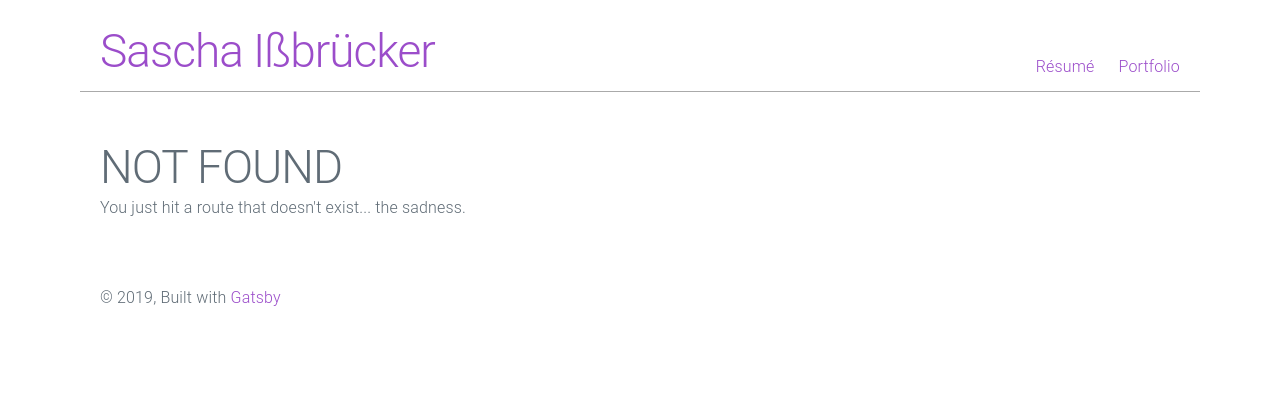
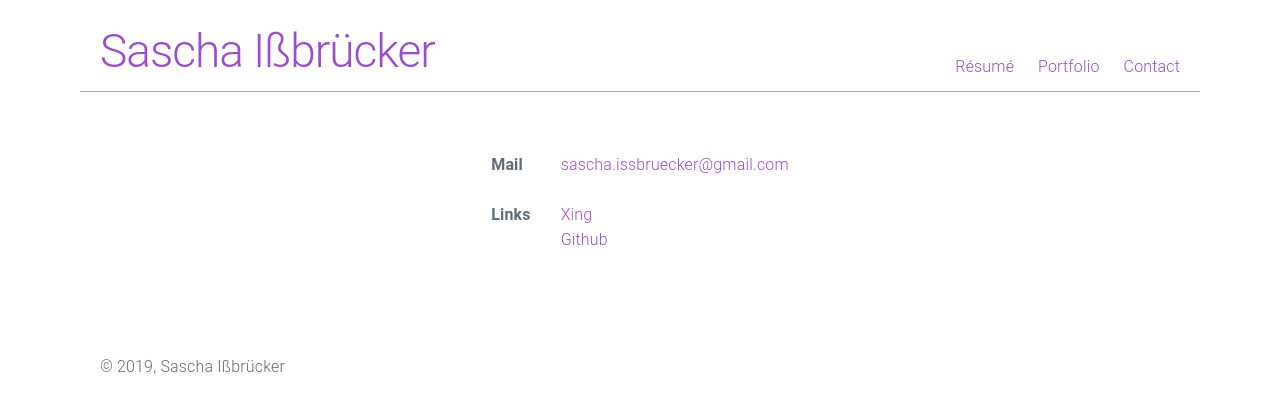
Before and after one commit to sissbruecker/homepage, a Gatsby site: page /contact in a window 1280 px wide. Before the commit this address had no page. Built offline with nearby package versions, Linux system fonts and the light colour scheme; Gatsby itself is replaced by a stand-in of ours.

Commit message:
Create basic contact page

```diff
--- a/src/components/header.js
+++ b/src/components/header.js
@@ -12,6 +12,7 @@ const Header = () => (
         <nav className={styles.nav}>
             <Link to='/resume'>Résumé</Link>
             <Link to='/portfolio'>Portfolio</Link>
+            <Link to='/contact'>Contact</Link>
         </nav>
     </header>
 );
--- a/src/components/layout.css
+++ b/src/components/layout.css
@@ -6,3 +6,7 @@ h1, h2, h3, h4, h5, h6 {
 footer {
     margin-top: 64px;
 }
+
+td {
+    vertical-align: top;
+}
--- a/src/components/layout.js
+++ b/src/components/layout.js
@@ -31,9 +31,7 @@ const Layout = ({ children }) => {
             <div className={'container'}>
                 <main>{children}</main>
                 <footer>
-                    © {new Date().getFullYear()}, Built with
-                    {` `}
-                    <a href="https://www.gatsbyjs.org">Gatsby</a>
+                    © {new Date().getFullYear()}, Sascha Ißbrücker
                 </footer>
             </div>
         </>
--- /dev/null
+++ b/src/pages/contact.js
@@ -0,0 +1,34 @@
+import React from 'react';
+import Layout from '../components/layout';
+import SEO from '../components/seo';
+import styles from './contact.module.css';
+
+const ContactPage = () => (
+    <Layout>
+        <SEO title="Contact"/>
+
+        <section className={styles.contact}>
+            <table>
+                <tbody>
+                <tr>
+                    <td><strong>Mail</strong></td>
+                    <td>
+                        <a href='mailto:sascha.issbruecker@gmail.com'>sascha.issbruecker@gmail.com</a>
+                    </td>
+                </tr>
+                <tr>
+                    <td><strong>Links</strong></td>
+                    <td>
+                        <a href='https://www.xing.com/profile/Sascha_Issbruecker'>Xing</a>
+                        <br/>
+                        <a href='https://github.com/sissbruecker'>Github</a>
+                    </td>
+                </tr>
+                </tbody>
+            </table>
+        </section>
+
+    </Layout>
+);
+
+export default ContactPage;
--- /dev/null
+++ b/src/pages/contact.module.css
@@ -0,0 +1,13 @@
+.contact {
+    display: flex;
+    flex-direction: row;
+    justify-content: center;
+}
+
+.contact table {
+    width: auto;
+}
+
+.contact table td {
+    border: none;
+}
--- a/src/pages/page-2.js
+++ /dev/null
@@ -1,16 +0,0 @@
-import React from "react"
-import { Link } from "gatsby"
-
-import Layout from "../components/layout"
-import SEO from "../components/seo"
-
-const SecondPage = () => (
-  <Layout>
-    <SEO title="Page two" />
-    <h1>Hi from the second page</h1>
-    <p>Welcome to page 2</p>
-    <Link to="/">Go back to the homepage</Link>
-  </Layout>
-)
-
-export default SecondPage
--- a/src/pages/portfolio.jsx
+++ b/src/pages/portfolio.js
@@ -6,7 +6,7 @@ import styles from './portfolio.module.css';
 import { graphql, useStaticQuery } from 'gatsby';
 import Img from 'gatsby-image';
 
-const Portfolio = () => {
+const PortfolioPage = () => {
 
     const data = useStaticQuery(graphql`
       query {
@@ -215,4 +215,4 @@ const Portfolio = () => {
     )
 };
 
-export default Portfolio;
+export default PortfolioPage;
--- a/src/pages/portfolio.module.css
+++ b/src/pages/portfolio.module.css
@@ -28,7 +28,3 @@
 .project .divide > table {
     flex: 1 1 0;
 }
-
-.project td {
-    vertical-align: top;
-}
--- a/src/pages/resume.js
+++ b/src/pages/resume.js
@@ -4,7 +4,7 @@ import SEO from '../components/seo';
 import Project from '../components/project';
 import styles from './resume.module.css';
 
-const IndexPage = () => (
+const ResumePage = () => (
     <Layout>
         <SEO title="Résumé"/>
 
@@ -125,4 +125,4 @@ const IndexPage = () => (
     </Layout>
 );
 
-export default IndexPage;
+export default ResumePage;
```
